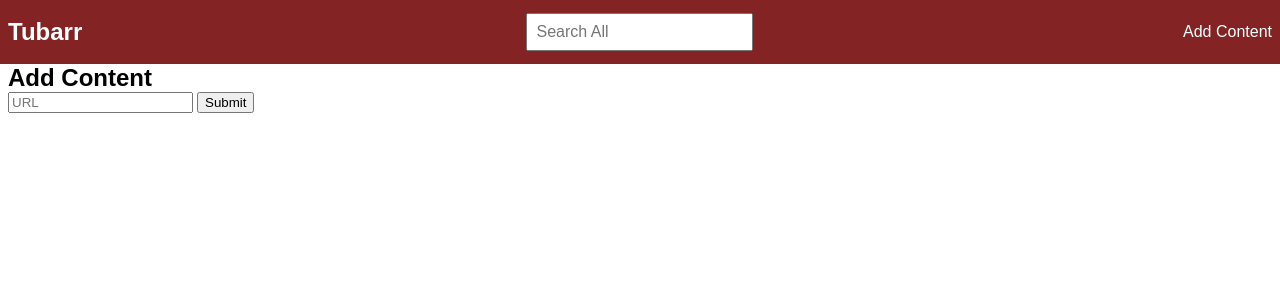
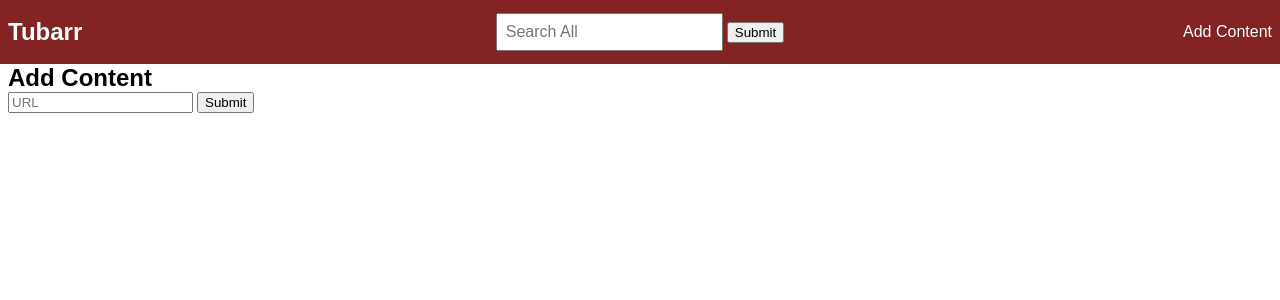
Before and after one commit to Teknicallity/Tubarr, a Django app: page /add/ in a window 1280 px wide. Shown: the top 300 px of the page. Run offline with Django 5.2, Linux system fonts and the light colour scheme; some libraries are stand-ins or nearby versions.

Commit message:
Implement top search bar

```diff
--- a/videomanager/templates/videomanager/base.html
+++ b/videomanager/templates/videomanager/base.html
@@ -15,7 +15,12 @@
         <a href="{% url 'videomanager:index' %}" class="home-link">Tubarr</a>
     </div>
     <div class="center-header">
-        <input type="text" placeholder="Search All" class="text-input">
+        <form action="/search/" method="get">
+            <label>
+                <input type="text" name="q" placeholder="Search All" class="text-input">
+            </label>
+            <input type="submit">
+        </form>
     </div>
     <div class="right-header">
         {#        <form action="" method="POST">#}
```
